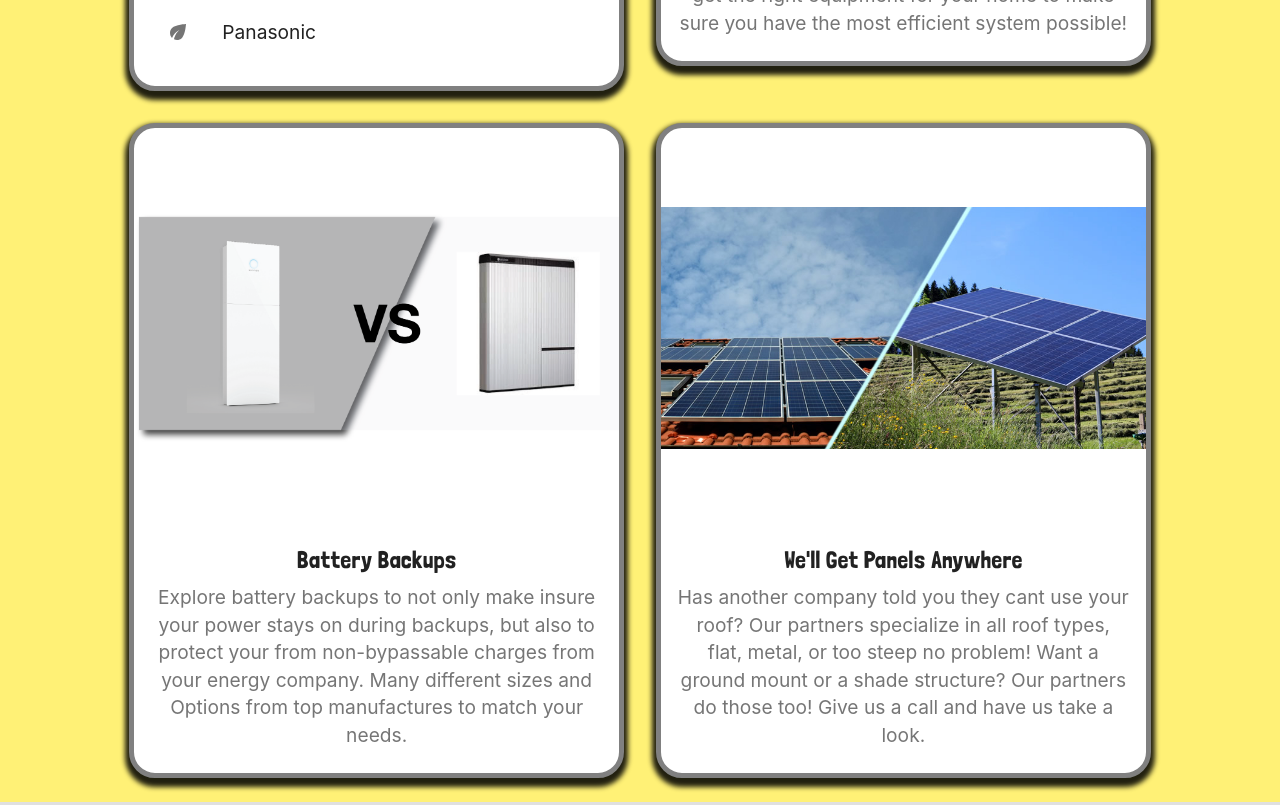
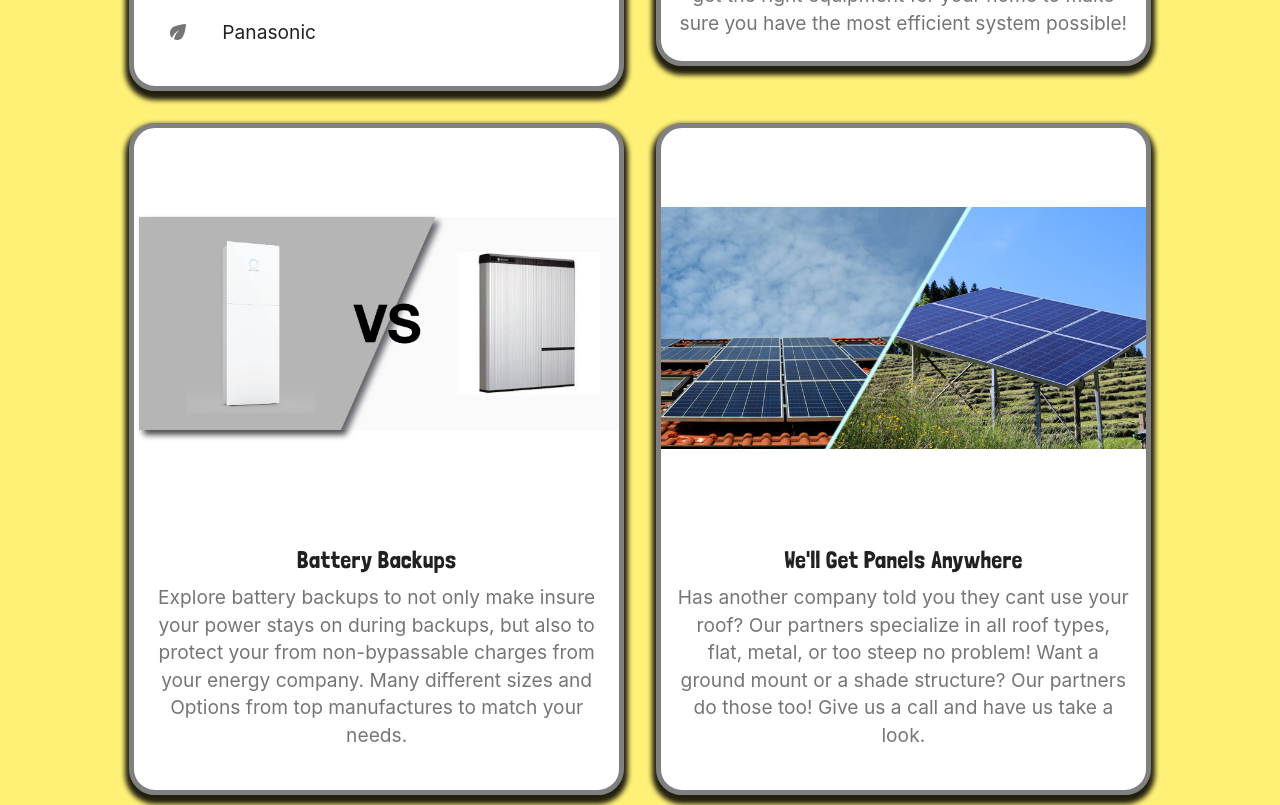
Before and after one commit to NGDino/solar-beat, a React (Create React App) app: page /Equipment in a window 1280 px wide. Shown: the part 980-1785 px from the top of the page. Built offline with nearby package versions, Linux system fonts and the light colour scheme.

Commit message:
fix card height

```diff
--- a/src/components/EquipmentCards/index.js
+++ b/src/components/EquipmentCards/index.js
@@ -17,7 +17,7 @@ const useStyles= makeStyles({
         objectFit: 'contain'
     },
     card: {
-        minHeight: '81vh',
+        minHeight: '84vh',
         boxShadow: '0 5px 5px 4px',
         border: '5px solid grey',
         borderRadius: 26,
--- a/src/components/HomeCards/index.js
+++ b/src/components/HomeCards/index.js
@@ -24,7 +24,7 @@ const HomeCards = () => {
             marginBottom: '0', // 16:9
         },
         cardStyle : {
-            minHeight: '65vh',
+            minHeight: '70vh',
             padding: '1em',
             paddingBottom: '2em',
             boxShadow: '0 5px 5px 4px',
```
Also changed, not shown: 1 other file (tests, documents, lock files or other folders).
